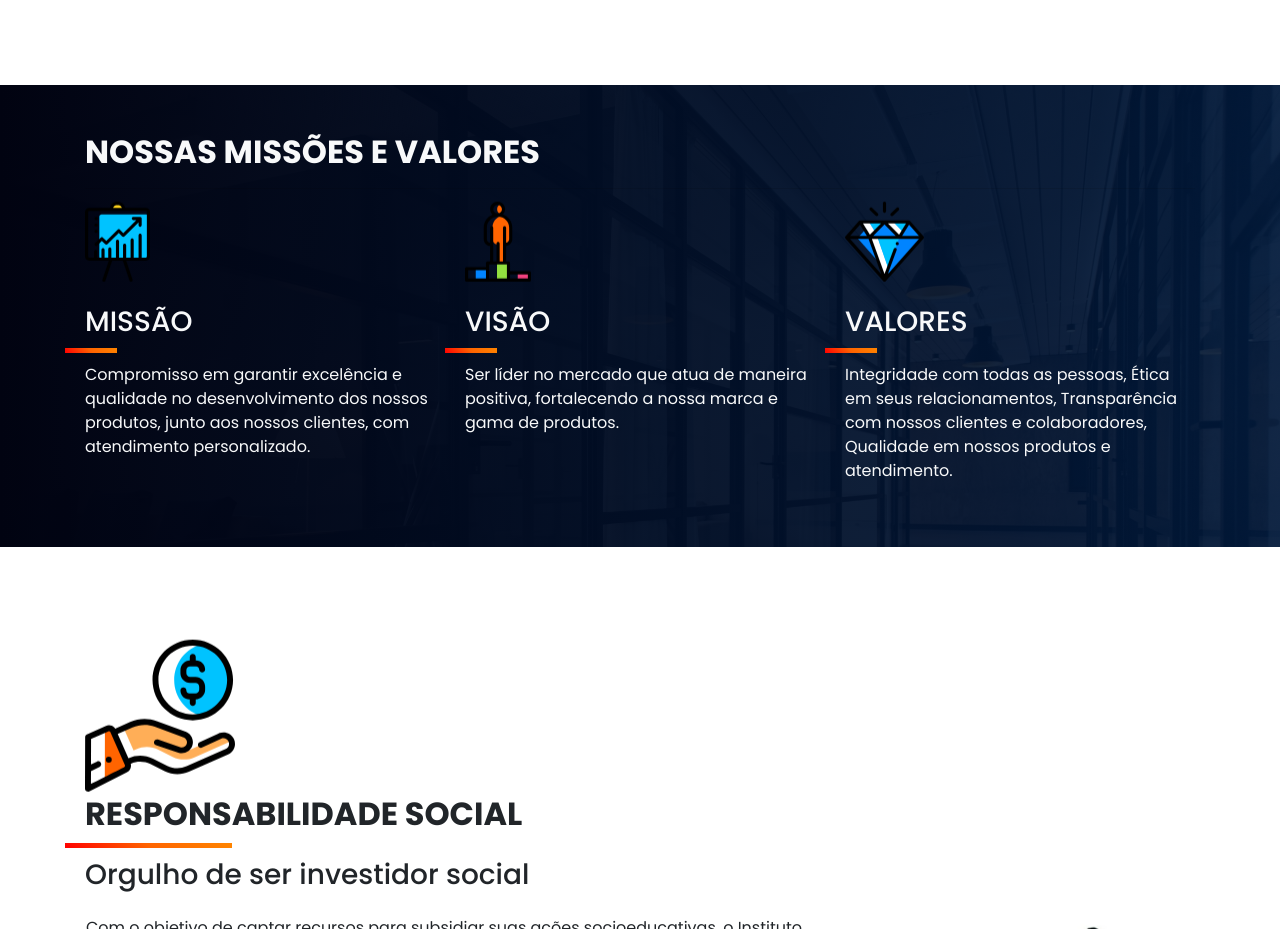
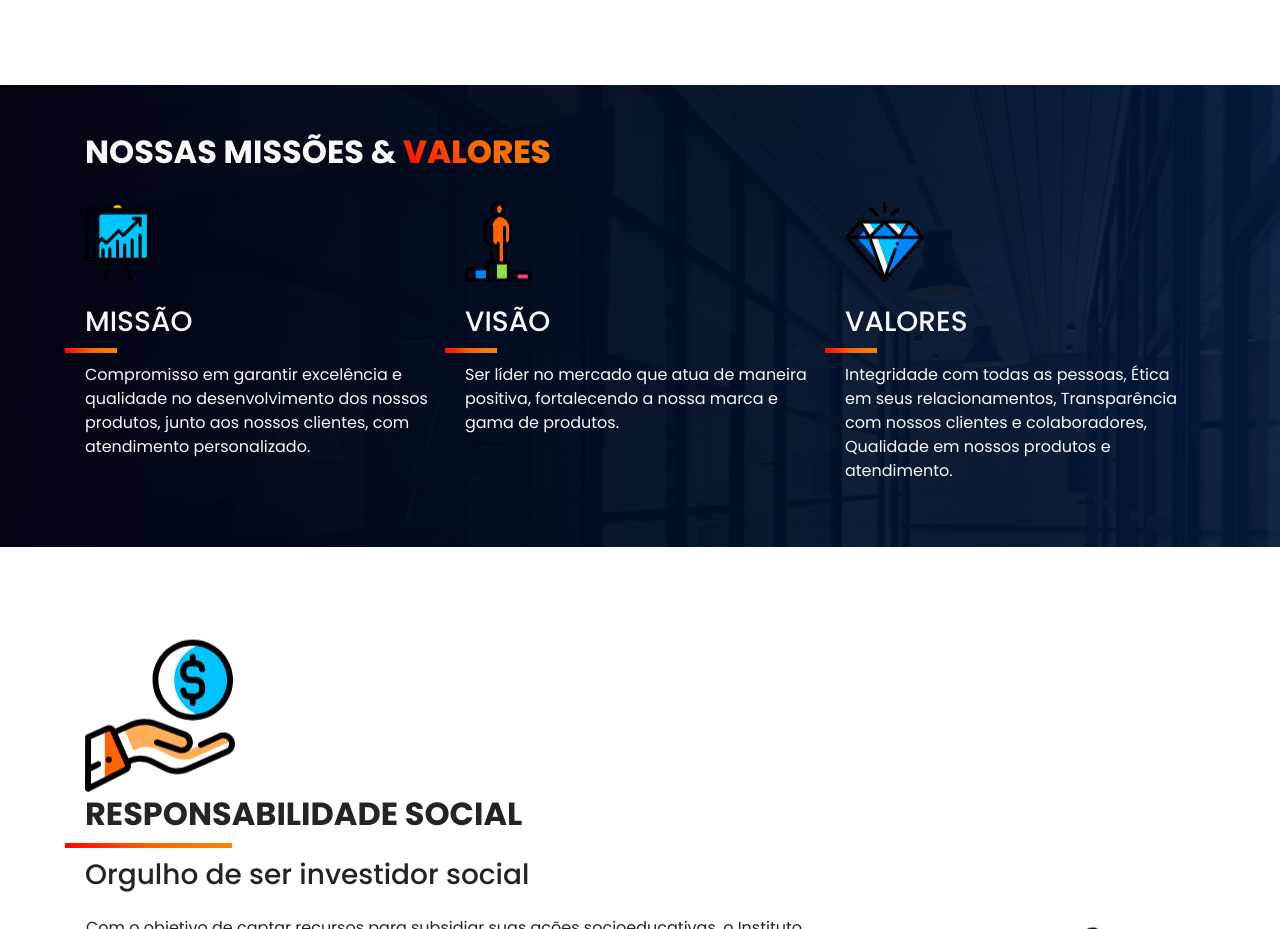
Before and after one commit to renatogsantos/NewSite, a plain HTML site: page index.html in a window 1280 px wide. Shown: the part 1620-2549 px from the top of the page. Drawn offline with nearby package versions, Linux system fonts and the light colour scheme.

Commit message:
update
update

```diff
--- a/index.html
+++ b/index.html
@@ -104,7 +104,7 @@
 
   <div class="container-fluid wall-2 pt-5 pb-5 text-light">
     <div class="container">
-      <h2 class="show-2 slide">NOSSAS MISSÕES E VALORES</h2>
+      <h2 class="show-2 slide">NOSSAS MISSÕES & <span>VALORES</h2>
       <hr>
       <div class="row">
         <div class="col-sm-12 col-lg-4 slide">
```
